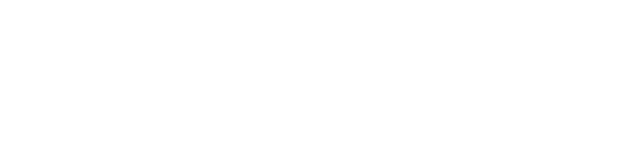
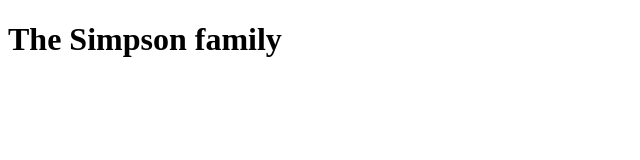
Before and after one commit to rfcniblon/sharezza, a plain HTML site: page index.html in a window 1280 px wide. Shown: the whole page, without its empty margins (0-640 px from the left). Drawn offline with Linux system fonts and the light colour scheme.

Commit message:
Add tiltle H1

```diff
--- a/index.html
+++ b/index.html
@@ -5,6 +5,6 @@
     <title>Simpson</title>
   </head>
   <body>
-
+  <h1>The Simpson family</h1>
   </body>
 </html>
```
